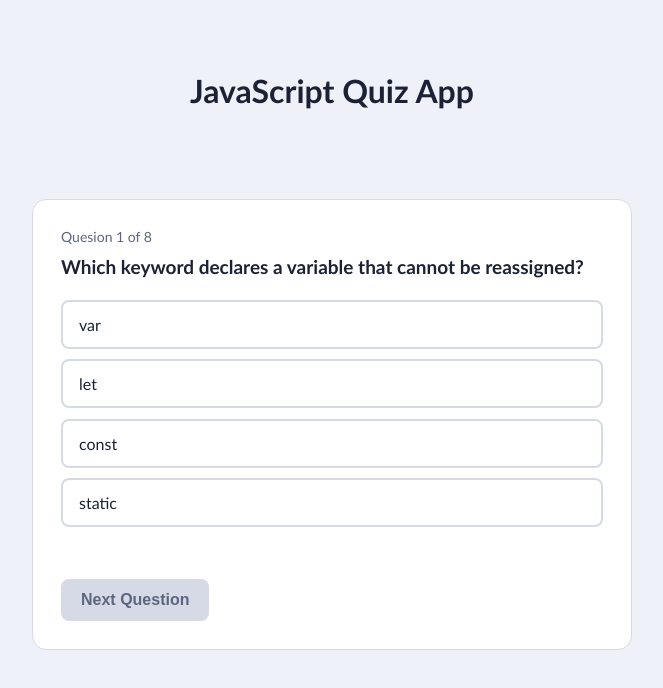
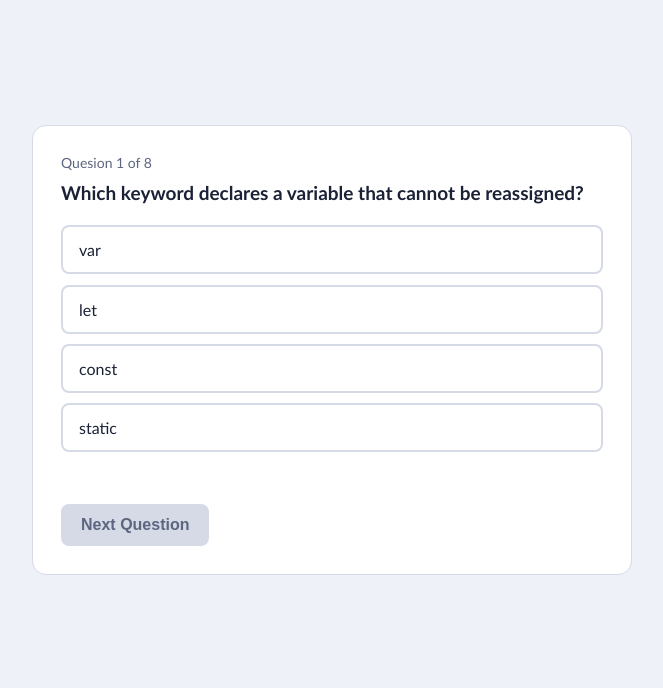
Before and after one commit to ponrajvishnu/agentic-AI-MERN-ANB50-A3, a plain HTML site: page index.html in a window 1280 px wide. Shown: the whole page, without its empty margins (308-971 px from the left). Drawn offline with Linux system fonts and the light colour scheme.

Commit message:
Remove h1 tag in index.html

```diff
--- a/index.html
+++ b/index.html
@@ -8,7 +8,6 @@
     <link href="style.css" rel="stylesheet">
 </head>
 <body>
-    <h1>JavaScript Quiz App</h1>
     <main class="quiz" id="quiz"></main>
 
     <script src="script.js"></script>
```
